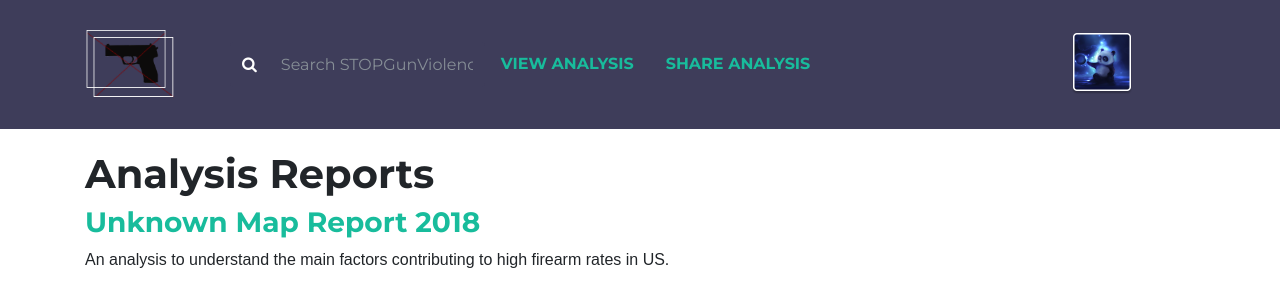
After one commit to kirinzloh/Making-Maps---Studying-Gun-Violence-in-US, a Django app: page /analysis/ in a window 1280 px wide. The commit adds this page. Shown: the top 307 px of the page. Run offline with Django 3.2, Linux system fonts and the light colour scheme; some libraries are stand-ins or nearby versions.

Commit message:
added analysis

```diff
--- /dev/null
+++ b/STOPGunViolence/mapsproject/static/css/analysis.css
@@ -0,0 +1,3 @@
+#everything {
+	padding-top: 150px;
+}
--- /dev/null
+++ b/STOPGunViolence/mapsproject/templates/analysis.html
@@ -0,0 +1,18 @@
+{% load static %}
+<!DOCTYPE html>
+<html lang="en">
+<head>
+	{% include "head.html" %}
+	<link href="{% static 'css/analysis.css' %}" rel="stylesheet"/>
+</head>
+<body id="page-top">
+	{% include "nav_bar.html" %}
+        <div class="container" id="everything" >
+            <h1>Analysis Reports</h1>
+                <h3>
+                    <a href="https://docs.google.com/document/d/12HFgnLmU86oiomErVm-EA65hIdZG--no7DMIKFu7iE8/edit?usp=sharing">Unknown Map Report 2018</a>
+                </h3>
+                <p> An analysis to understand the main factors contributing to high firearm rates in US.</p>
+	{% include "foot.html" %}
+</body>
+</html>
--- a/STOPGunViolence/mapsproject/templates/nav_bar.html
+++ b/STOPGunViolence/mapsproject/templates/nav_bar.html
@@ -10,7 +10,7 @@
 		</button>
 
 		<div class="collapse navbar-collapse" id="navbarResponsive">
-			<form class="navbar-form" action="/search/">
+			<form class="navbar-form" action="/">
 				<div class="form-group" style="display: inline;">
 					<div class="input-group">
 						<span class="input-group-addon searchBar">
--- a/STOPGunViolence/mapsproject/urls.py
+++ b/STOPGunViolence/mapsproject/urls.py
@@ -4,5 +4,6 @@ from . import views
 
 urlpatterns = [
     url(r'^$', views.index, name='index'),
-    url(r'^leaflet/$', views.leaflet, name='leaflet')
+    url(r'^leaflet/$', views.leaflet, name='leaflet'),
+    url(r'^analysis/$', views.analysis, name='analysis'),
 ]
--- a/STOPGunViolence/mapsproject/views.py
+++ b/STOPGunViolence/mapsproject/views.py
@@ -9,3 +9,8 @@ def index(request):
 def leaflet(request):
     context = {'auth': True}
     return render(request, 'leaflet.html', context)
+
+
+def analysis(request):
+    context = {'auth': True}
+    return render(request, 'analysis.html', context)
```
Also changed, not shown: 1 other file.
